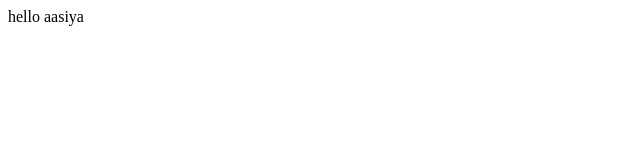
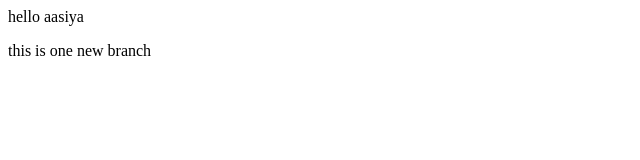
Before and after one commit to aasiya2024/demo-repo2, a plain HTML site: page index.html in a window 1280 px wide. Shown: the whole page, without its empty margins (0-640 px from the left). Drawn offline with Linux system fonts and the light colour scheme.

Commit message:
new branch

```diff
--- a/index.html
+++ b/index.html
@@ -9,5 +9,8 @@
     <div>
         hello aasiya
     </div>
+    <p>
+        this is one new branch
+    </p>
 </body>
 </html>
```
